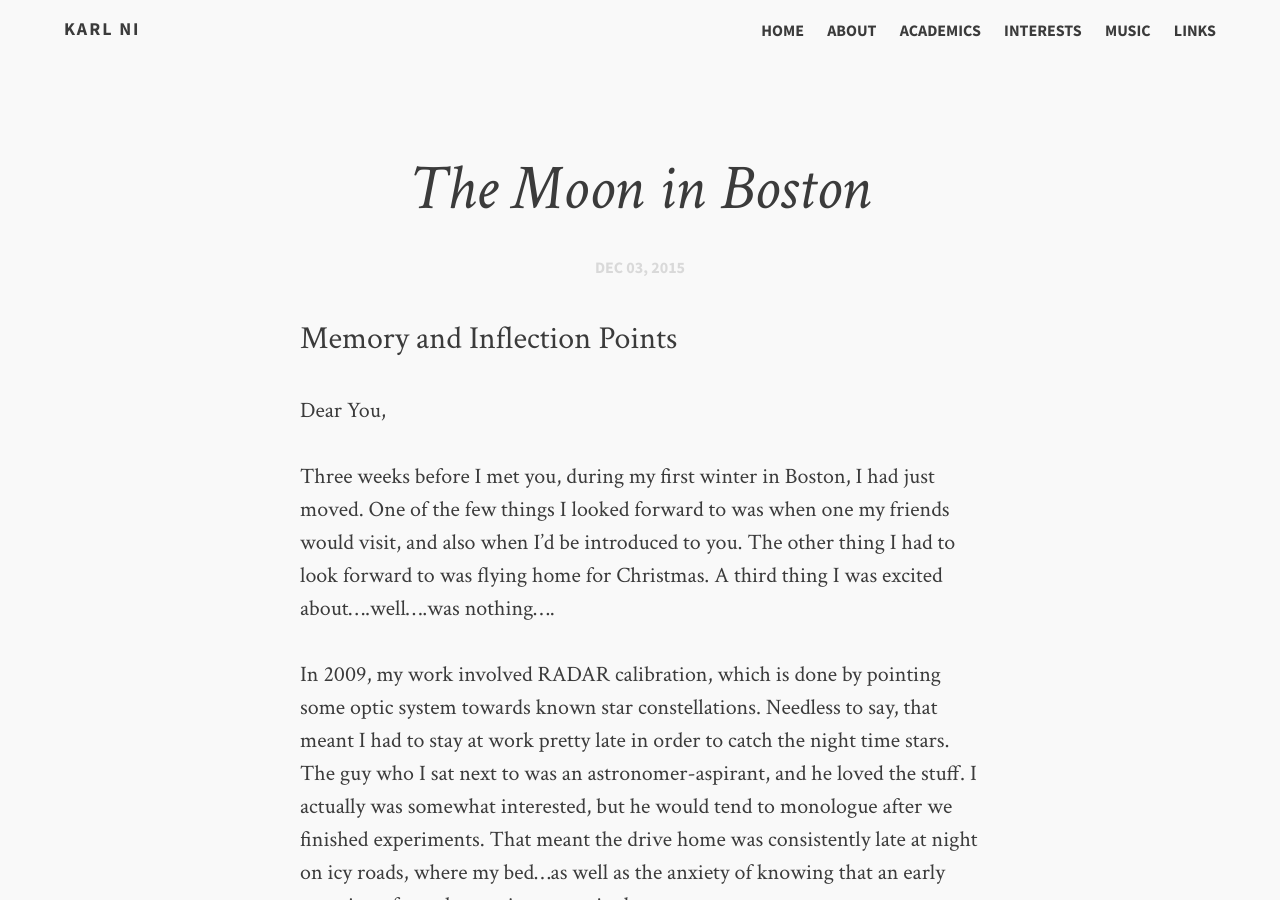
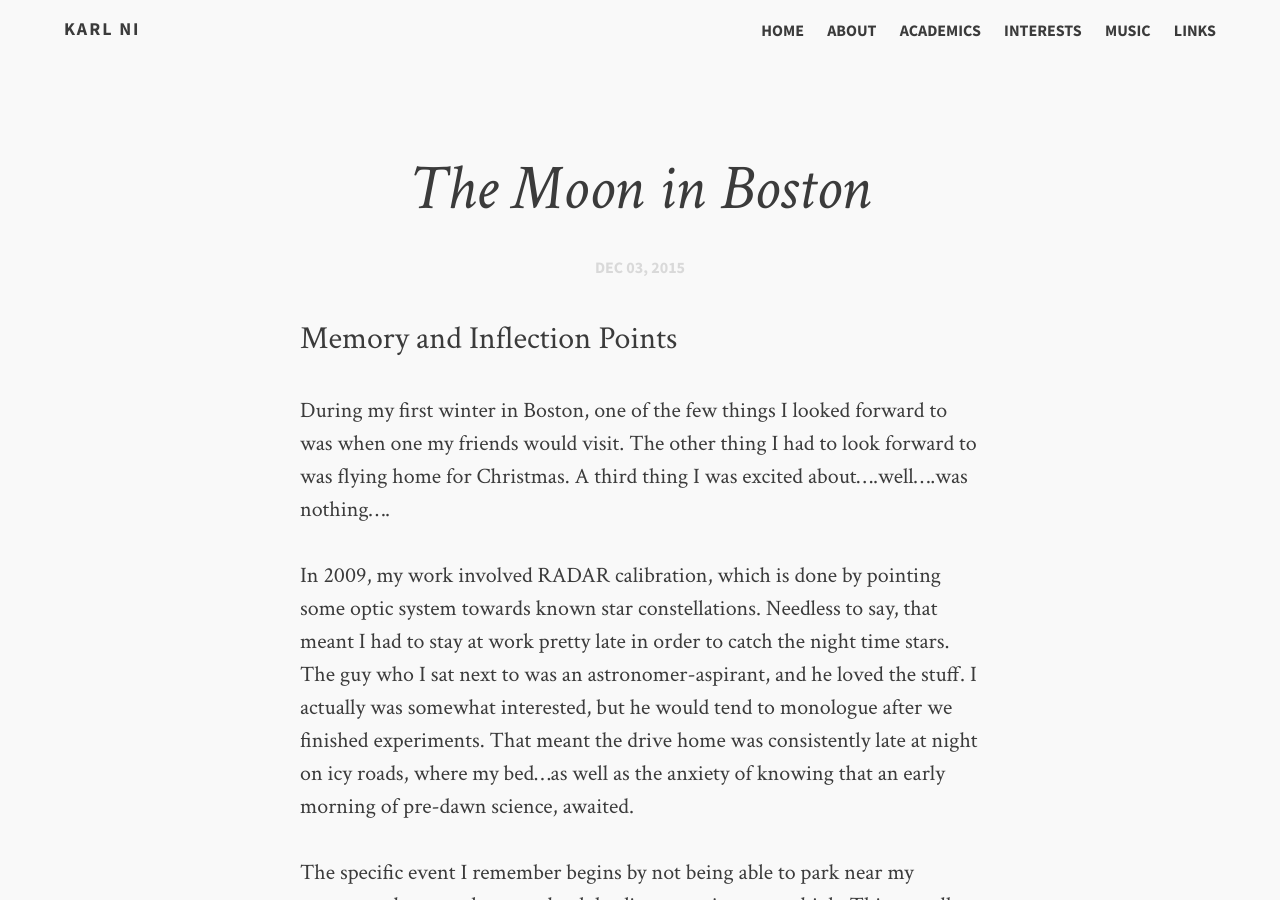
Before and after one commit to UCKarl/UCKarl.github.io, a Jekyll site: the page built from _posts/2015-12-03-The Moon.md, in a window 1280 px wide and 900 px high. Built offline with Jekyll 4.4.1, drawn with Linux system fonts in a browser that asks for light colours; comment, search, counter and statistics services are not loaded; some of the changed text lies outside the part shown.

Commit message:
Update 2015-12-03-The Moon.md

```diff
--- a/_posts/2015-12-03-The Moon.md
+++ b/_posts/2015-12-03-The Moon.md
@@ -8,9 +8,7 @@ date: 2015-12-03
 tags: [software]
 ---
 
-Dear You,
-
-Three weeks before I met you, during my first winter in Boston, I had just moved. One of the few things I looked forward to was when one my friends would visit, and also when I'd be introduced to you. The other thing I had to look forward to was flying home for Christmas. A third thing I was excited about....well....was nothing....
+During my first winter in Boston, one of the few things I looked forward to was when one my friends would visit. The other thing I had to look forward to was flying home for Christmas. A third thing I was excited about....well....was nothing....
 
 In 2009, my work involved RADAR calibration, which is done by pointing some optic system towards known star constellations. Needless to say, that meant I had to stay at work pretty late in order to catch the night time stars. The guy who I sat next to was an astronomer-aspirant, and he loved the stuff. I actually was somewhat interested, but he would tend to monologue after we finished experiments. That meant the drive home was consistently late at night on icy roads, where my bed...as well as the anxiety of knowing that an early morning of pre-dawn science, awaited.
 
```
Also changed, not shown: other parts of _posts/2015-12-03-The Moon.md (+0 -3 lines).
